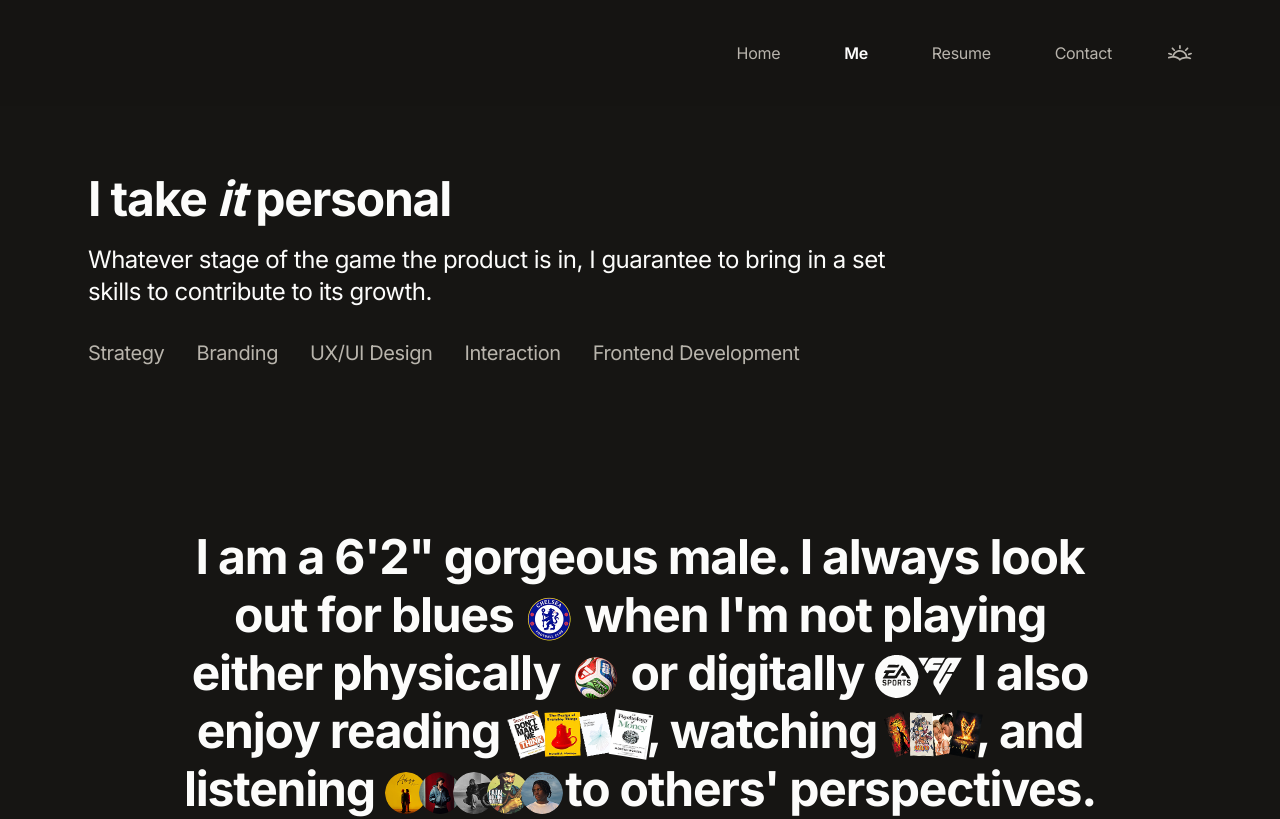
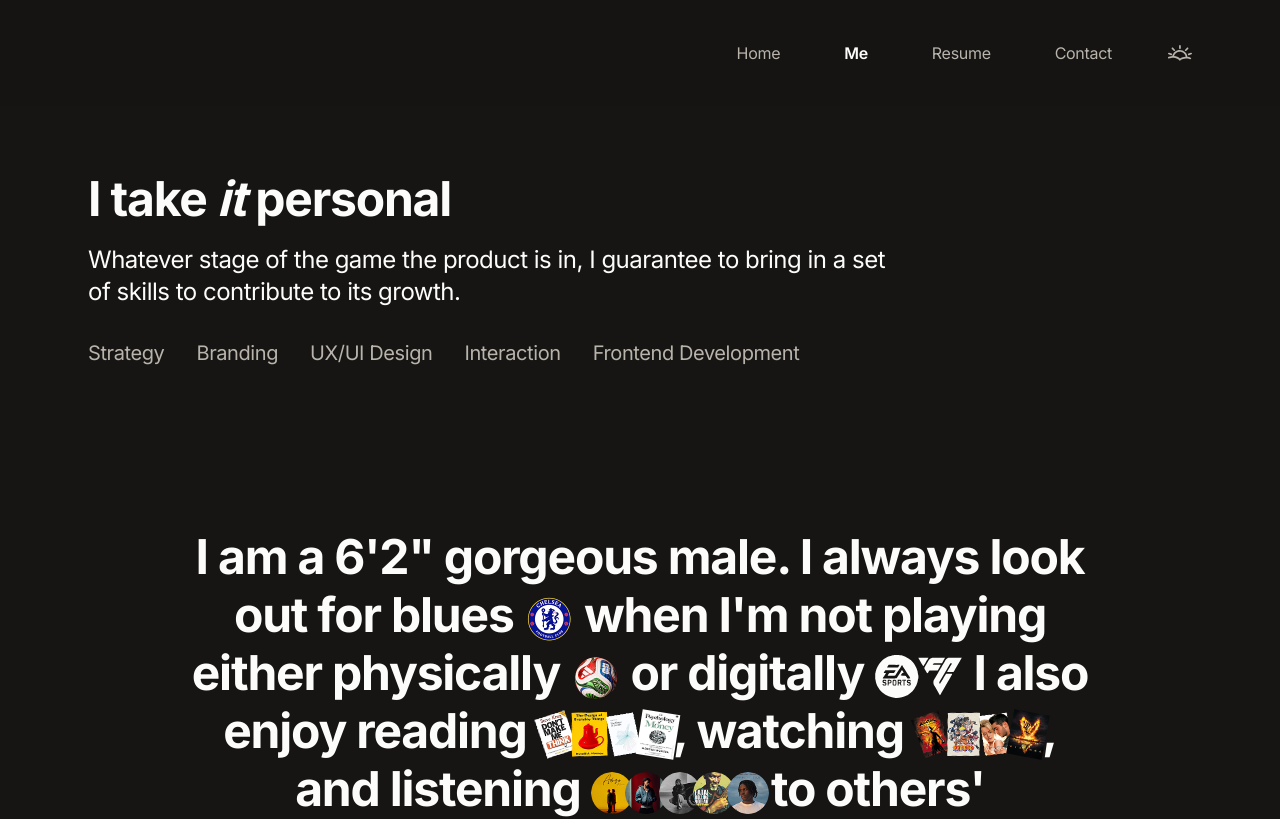
Before and after one commit to ProgressOnyema/Portfolio, a Next.js app: page /about in a window 1280 px wide. Shown: the top 819 px of the page. Built offline with nearby package versions, Linux system fonts and the light colour scheme.

Commit message:
fix(about): add page metadata, fix copy and w-[36px] class typos

```diff
--- a/src/app/about/page.tsx
+++ b/src/app/about/page.tsx
@@ -1,7 +1,14 @@
+import type { Metadata } from "next";
 import Image from "next/image";
 import Grid from "@/components/Grid";
 import ContactSection from "@/components/ContactSection";
 import { EafcIcon } from "@/components/EafcIcon";
+
+export const metadata: Metadata = {
+  title: "About — Onyema Miracle",
+  description:
+    "Brand and product designer who takes it personal — strategy, branding, UX/UI, interaction, and frontend development.",
+};
 
 const SKILLS = ["Strategy", "Branding", "UX/UI Design", "Interaction", "Frontend Development"];
 
@@ -21,7 +28,7 @@ export default function About() {
             </h1>
             <p className="text-h3 text-text-primary">
               Whatever stage of the game the product is in, I guarantee
-              to bring in a set skills to contribute to its growth.
+              to bring in a set of skills to contribute to its growth.
             </p>
             <div className="flex flex-wrap items-center gap-x-8 gap-y-2 pt-4">
               {SKILLS.map((skill) => (
@@ -78,7 +85,7 @@ export default function About() {
               alt=""
               width={26}
               height={35}
-              className="inline-block align-middle -mr-1 sm:w-[36x] sm:h-[45px]"
+              className="inline-block align-middle -mr-1 sm:w-[36px] sm:h-[45px]"
               style={{ transform: `rotate(${(i - 1.5) * 7}deg)` }}
             />
           ))}
```
